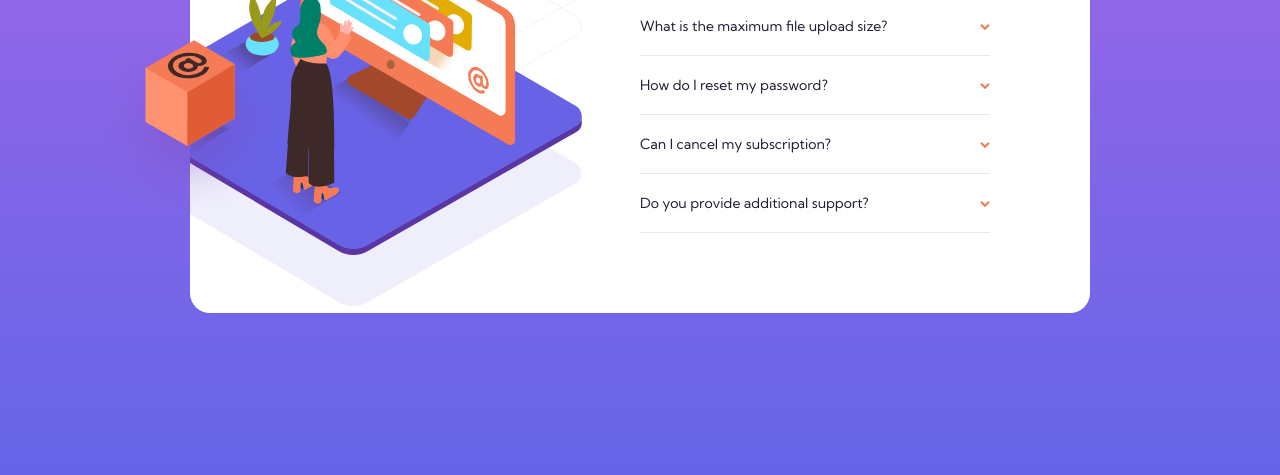
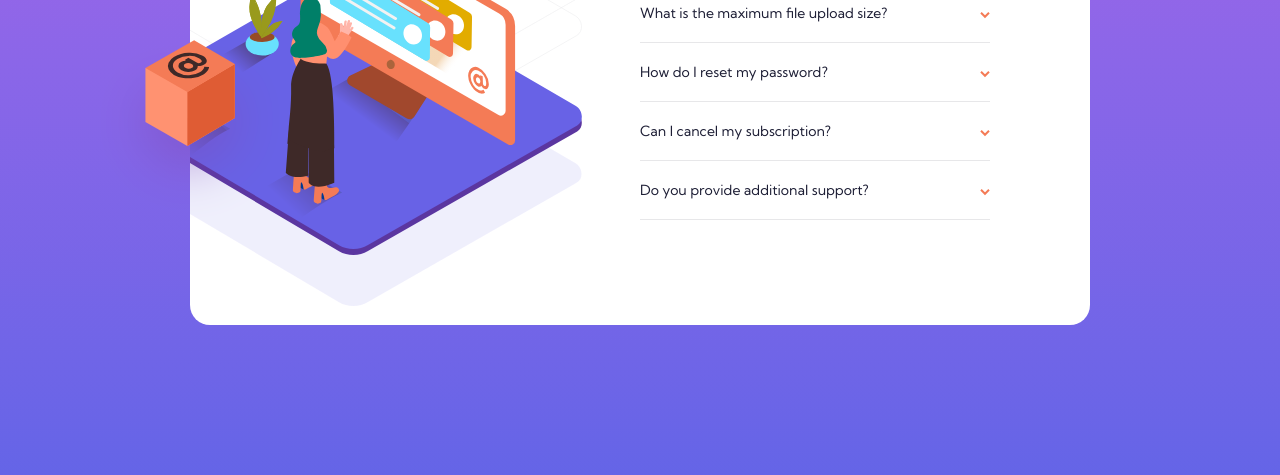
Before and after one commit to reza-sjdn/faq-accordion-card, a plain HTML site: page index.html in a window 1280 px wide. Shown: the part 325-800 px from the top of the page. Drawn offline with Linux system fonts and the light colour scheme.

Commit message:
fixed a small bug

```diff
--- a/style.css
+++ b/style.css
@@ -121,17 +121,18 @@ body {
 
 @media(min-width: 1100px) {
     body {
-        padding: 50px 0;
+        padding: 0;
     }
 
     .card::after {display: none;}
 
     .card {
         width: 900px;
+        height: 500px;
         padding-top: 50px;
-        padding-bottom: 60px;
         display: flex;
         justify-content: end;
+        align-items: start;
         background-image: url('./images/illustration-woman-online-desktop.svg'),
         url('./images/bg-pattern-desktop.svg');
         background-repeat: no-repeat, no-repeat;
```
Also changed, not shown: desktop-screenshot.jpg (added), mobile-screenshot.jpg (added), 1 other file.
